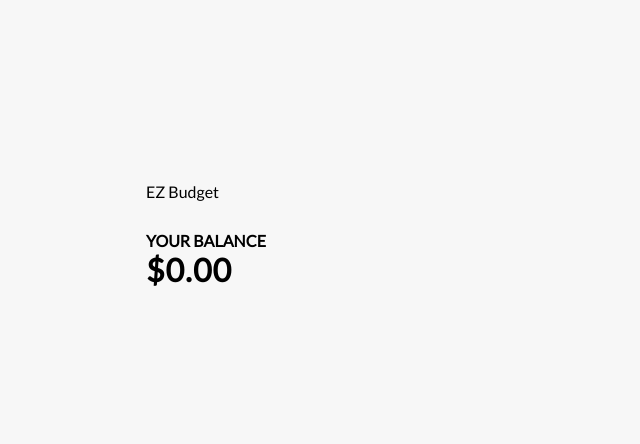
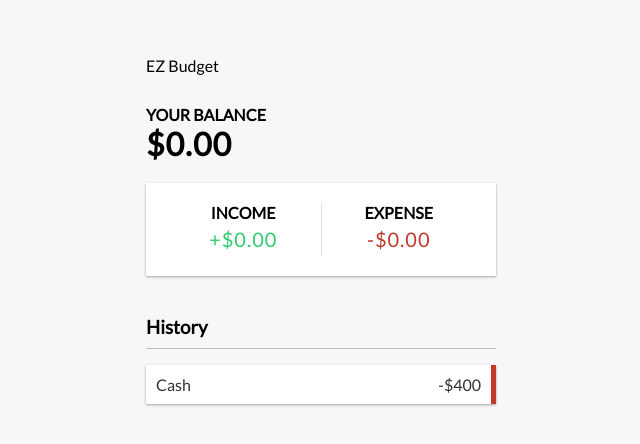
Before and after one commit to thisisscottcampbell/MERN-EZBudgetApp, a React (Create React App) app in the folder ez-app/: page / in a window 1280 px wide. Shown: the part 150-594 px from the top of the page, without its empty margins (319-959 px from the left). Built offline with nearby package versions, Linux system fonts and the light colour scheme.

Commit message:
init add

```diff
--- a/ez-app/src/App.js
+++ b/ez-app/src/App.js
@@ -1,6 +1,8 @@
 import React from 'react';
 import Header from './components/Header';
 import Balance from './components/Balance';
+import IncomeExpenses from './components/IncomeExpenses'
+import TransList from './components/TransList'
 import './App.css';
 
 function App() {
@@ -9,6 +11,8 @@
       <Header />
       <div className="container">
         <Balance />
+        <IncomeExpenses />
+        <TransList />
       </div>
     </div>
   );
--- /dev/null
+++ b/ez-app/src/components/IncomeExpenses.jsx
@@ -0,0 +1,18 @@
+import React from 'react';
+
+const IncomeExpenses = () => {
+    return (
+        <div class="inc-exp-container">
+            <div>
+                <h4>Income</h4>
+                <p id="money-plus" className="money plus">+$0.00</p>
+            </div>
+            <div>
+                <h4>Expense</h4>
+                <p id="money-minus" className="money minus">-$0.00</p>
+            </div>
+        </div>
+    );
+};
+
+export default IncomeExpenses;
--- /dev/null
+++ b/ez-app/src/components/TransList.jsx
@@ -0,0 +1,16 @@
+import React from 'react';
+
+const TransList = () => {
+    return (
+        <div>
+            <h3>History</h3>
+            <ul id="list" className="list">
+                <li className="minus">
+                    Cash <span>-$400</span><button className="delete-btn">x</button>
+                </li>
+            </ul>
+        </div>
+    );
+};
+
+export default TransList;
```
Also changed, not shown: ez-app/src/components/AddTrans.jsx (added, +25 -0 lines).
